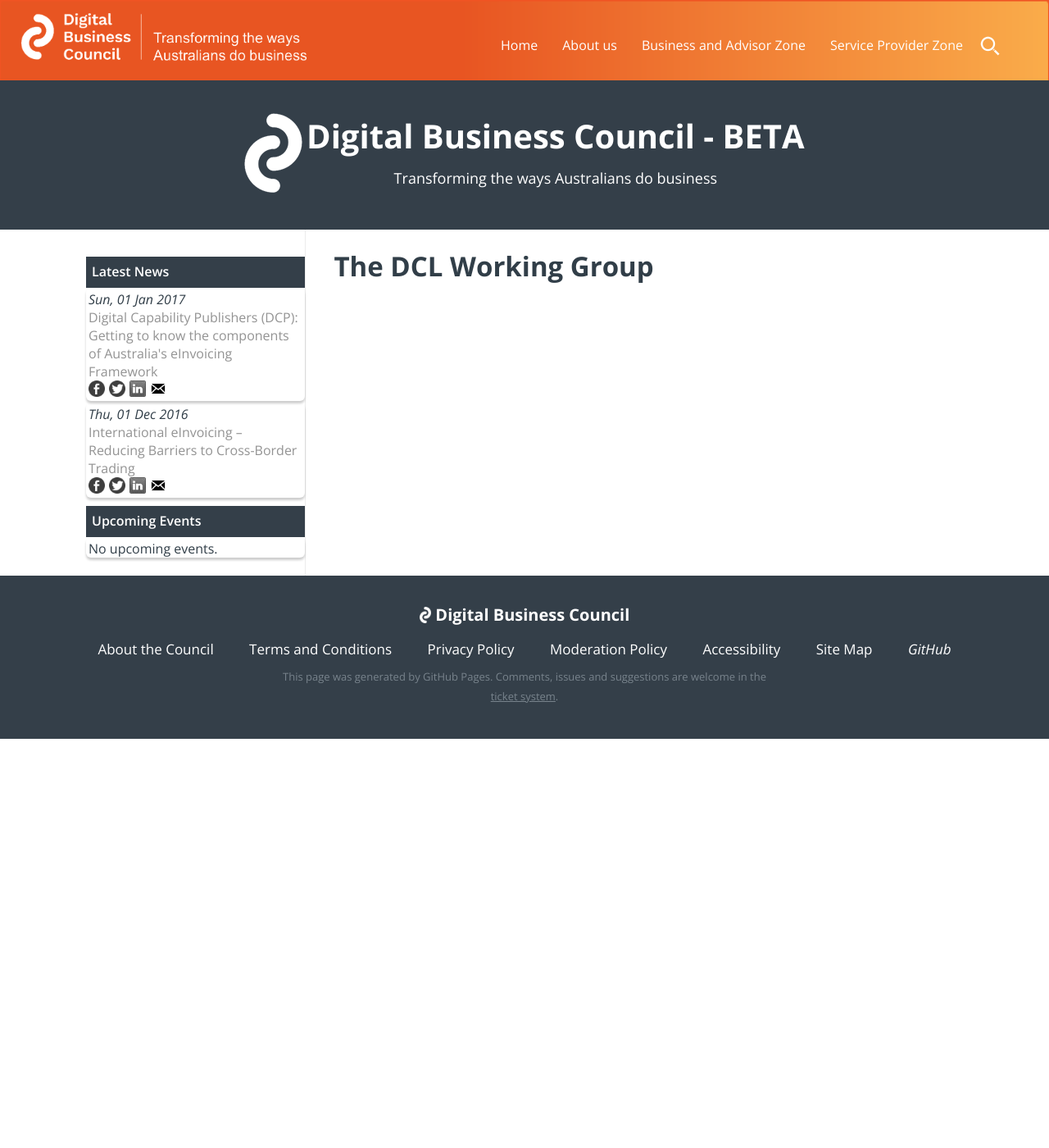
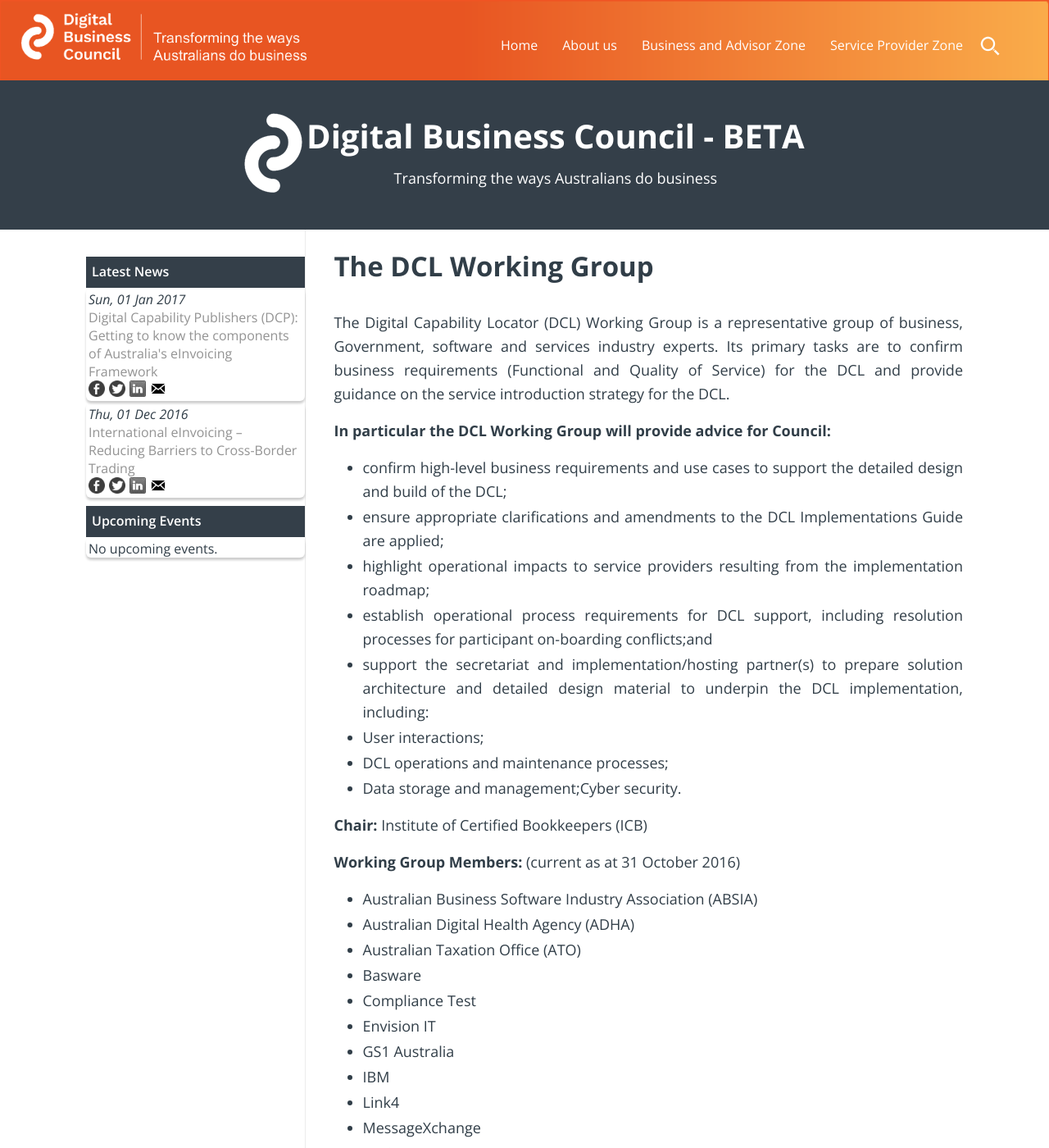
Before and after one commit to Digital-Business-Council/Digital-Business-Council.github.io, a Jekyll site: the page built from pages/about-us/dcl-working-group.md, in a window 1280 px wide and 1400 px high. Shown: the whole window at 82% size. Built offline with Jekyll 4.4.1, drawn with Linux system fonts in a browser that asks for light colours; some of the changed text lies outside the part shown.

Commit message:
Update dcl-working-group.md

```diff
--- a/pages/about-us/dcl-working-group.md
+++ b/pages/about-us/dcl-working-group.md
@@ -5,3 +5,36 @@
 ---
 
 # The DCL Working Group
+The Digital Capability Locator (DCL) Working Group is a representative group of business, Government, software and services industry experts. Its primary tasks are to confirm business requirements (Functional and Quality of Service) for the DCL and provide guidance on the service introduction strategy for the DCL.
+
+**In particular the DCL Working Group will provide advice for Council:**
+- confirm high-level business requirements and use cases to support the detailed design and build of the DCL;
+- ensure appropriate clarifications and amendments to the DCL Implementations Guide are applied;
+- highlight operational impacts to service providers resulting from the implementation roadmap;
+- establish operational process requirements for DCL support, including resolution processes for participant on-boarding conflicts;and
+- support the secretariat and implementation/hosting partner(s) to prepare solution architecture and detailed design material to underpin the DCL implementation, including:
+ - User interactions;
+ - DCL operations and maintenance processes;
+ - Data storage and management;Cyber security.
+
+**Chair:** Institute of Certified Bookkeepers (ICB)
+
+**Working Group Members:** (current as at 31 October 2016)
+- Australian Business Software Industry Association (ABSIA)
+- Australian Digital Health Agency (ADHA)
+- Australian Taxation Office (ATO)
+- Basware
+- Compliance Test
+- Envision IT
+- GS1 Australia
+- IBM
+- Link4
+- MessageXchange
+- MYOB
+- Ozedi
+- Payreq
+- Qvalent
+- Reckon
+- Shoeboxed
+- Software Objectives
+- Xero
```
